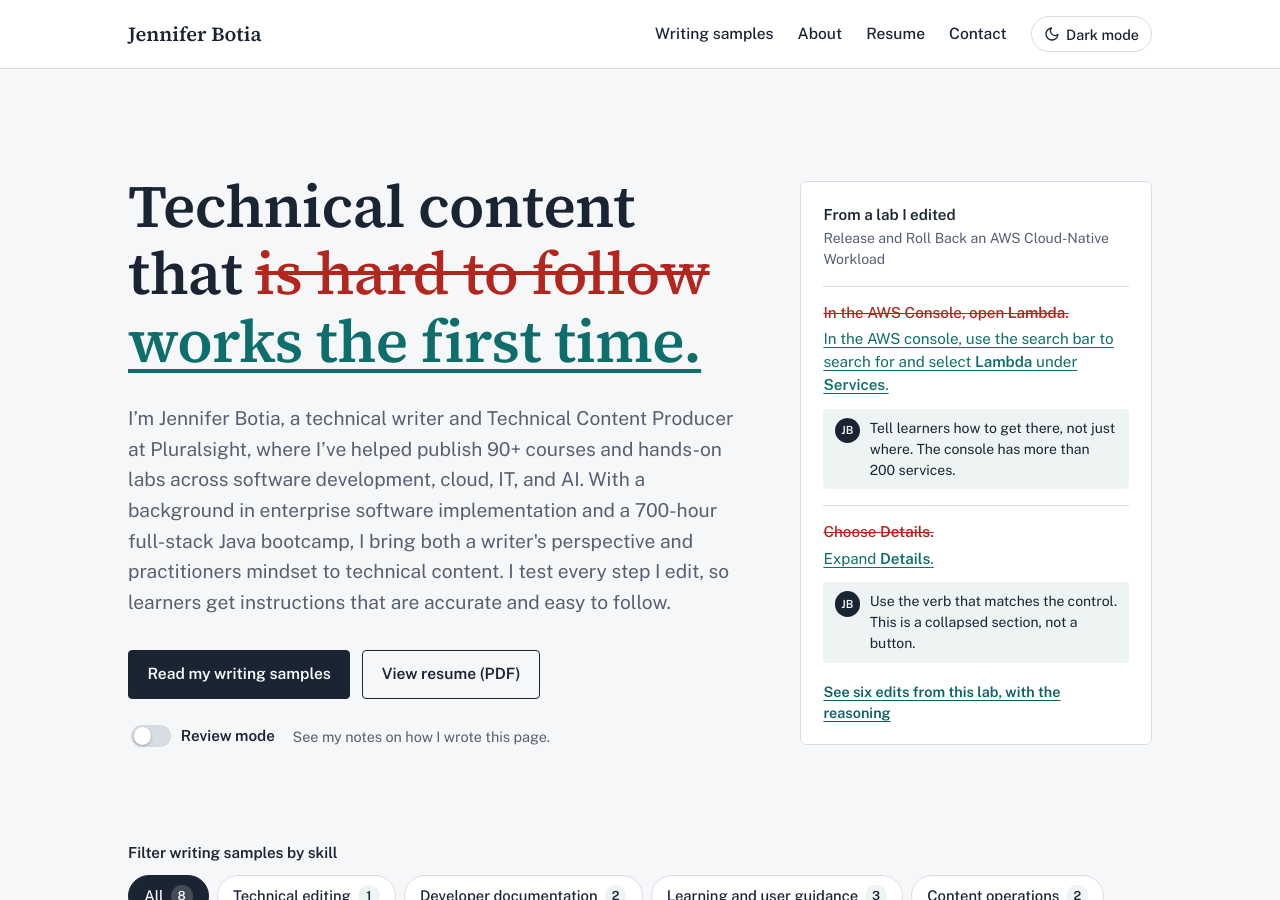
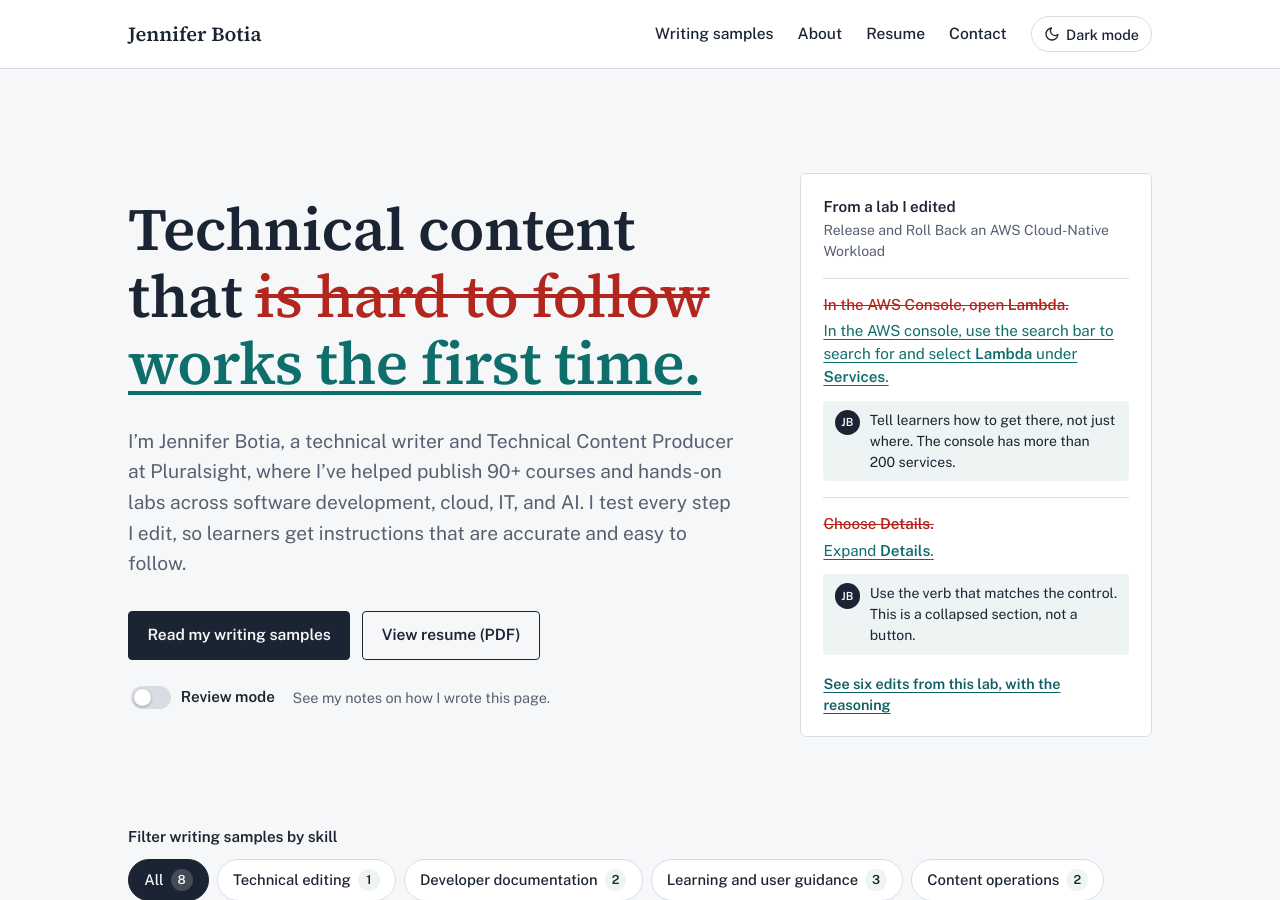
Before and after one commit to Jenjimenez/tech-writing-portfolio, a Jekyll site: the page built from index.html, in a window 1280 px wide and 900 px high. Built offline with Jekyll 4.4.1, drawn with Linux system fonts in a browser that asks for light colours.

Commit message:
Update index.html

```diff
--- a/index.html
+++ b/index.html
@@ -9,7 +9,7 @@
     <del aria-hidden="true">is hard to follow</del>
     <ins>works the first time.</ins>
   </h1>
-  <p class="lede">I’m Jennifer Botia, a technical writer and Technical Content Producer at Pluralsight, where I’ve helped publish 90+ courses and hands-on labs across software development, cloud, IT, and AI. With a background in enterprise software implementation and a 700-hour full-stack Java bootcamp, I bring both a writer's perspective and practitioners mindset to technical content. I test every step I edit, so learners get instructions that are accurate and easy to follow.</p>
+  <p class="lede">I’m Jennifer Botia, a technical writer and Technical Content Producer at Pluralsight, where I’ve helped publish 90+ courses and hands-on labs across software development, cloud, IT, and AI. I test every step I edit, so learners get instructions that are accurate and easy to follow.</p>
   <p class="actions">
     <a class="button primary" href="#work">Read my writing samples</a>
     <a class="button" href="{{ '/Jennifer_Botia_2026.pdf' | relative_url }}" target="_blank" rel="noopener">View resume (PDF)<span class="sr-only"> (opens in a new tab)</span></a>
```
